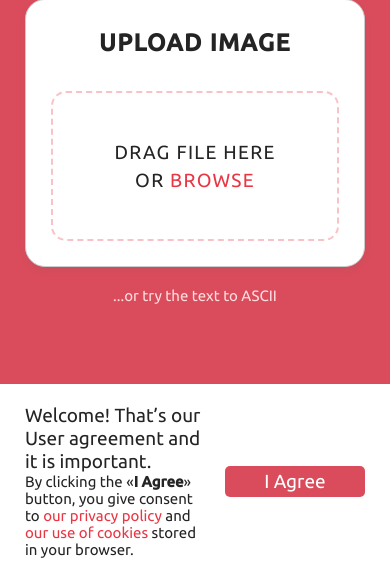
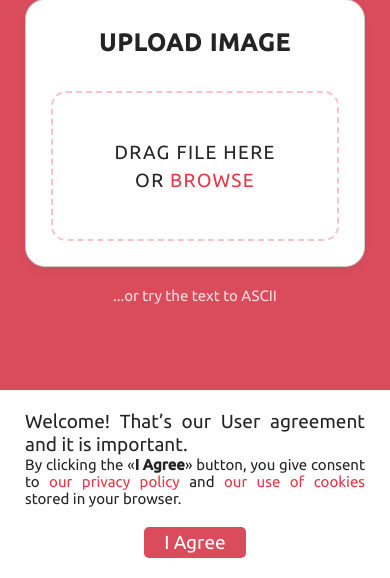
Before and after one commit to hermanTenuki/ASCII-Generator.site, a Django app: page / in a window 390 px wide. Shown: the part 266-844 px from the top of the page. Run offline with Django 3.2, Linux system fonts and the light colour scheme; style sheets or scripts are compiled from the project's sources; parts of the project's set-up code (start-up, migrations or seed data) failed here and were passed over.

Commit message:
User agreement styling
Fixed #40

```diff
--- a/app/static/css/media.css
+++ b/app/static/css/media.css
@@ -62,6 +62,19 @@
   body header .wrapper .switcher {
     grid-area: pos3;
     padding-bottom: 15px;
+  }
+  body .agreements .wrapper .inline_grid {
+    display: grid;
+    grid-template-columns: auto;
+  }
+  body .agreements .wrapper .inline_grid .text p {
+    text-align: justify;
+  }
+  body .agreements .wrapper .inline_grid .btn {
+    margin: auto;
+  }
+  body .agreements .wrapper .inline_grid .btn input[type=button] {
+    width: unset;
   }
 }
 @media screen and (max-width: 770px) {
--- a/app/static/css/media.less
+++ b/app/static/css/media.less
@@ -75,6 +75,29 @@
         .switcher {
           grid-area: pos3;
           padding-bottom: 15px;
+        }
+      }
+    }
+
+    .agreements {
+      .wrapper {
+        .inline_grid {
+          display: grid;
+          grid-template-columns: auto;
+
+          .text {
+            p {
+              text-align: justify;
+            }
+          }
+
+          .btn {
+            margin: auto;
+
+            input[type=button] {
+              width: unset;
+            }
+          }
         }
       }
     }
--- a/app/static/css/styles.css
+++ b/app/static/css/styles.css
@@ -1174,8 +1174,8 @@ footer .wrapper .language-switcher .language-switcher-window span {
 .agreements .wrapper .inline_grid {
   width: 100%;
   display: inline-grid;
-  grid-template-columns: auto 140px;
-  grid-column-gap: 20px;
+  grid-template-columns: auto auto;
+  grid-gap: 20px;
 }
 .agreements .wrapper .inline_grid .text p.upper-text {
   font-size: 19px;
@@ -1185,11 +1185,11 @@ footer .wrapper .language-switcher .language-switcher-window span {
   font-size: 15px;
 }
 .agreements .wrapper .inline_grid .btn {
-  margin: auto 0;
+  margin: auto 0 auto auto;
 }
 .agreements .wrapper .inline_grid .btn input[type=button] {
-  padding: 4px 0;
-  width: 100%;
+  padding: 4px 20px;
+  width: unset;
   font-size: 19px;
   transition: background-color 0.2s;
 }
--- a/app/static/css/styles.less
+++ b/app/static/css/styles.less
@@ -1394,8 +1394,8 @@ footer {
     .inline_grid {
       width: 100%;
       display: inline-grid;
-      grid-template-columns: auto 140px;
-      grid-column-gap: @elements-gap;
+      grid-template-columns: auto auto;
+      grid-gap: @elements-gap;
 
       .text {
         p.upper-text {
@@ -1409,11 +1409,11 @@ footer {
       }
 
       .btn {
-        margin: auto 0;
+        margin: auto 0 auto auto;
 
         input[type=button] {
-          padding: 4px 0;
-          width: 100%;
+          padding: 4px 20px;
+          width: unset;
           font-size: @font-size-normal;
           transition: background-color .2s;
         }
--- a/app/templates/app/base.html
+++ b/app/templates/app/base.html
@@ -29,9 +29,9 @@
     <link rel="shortcut icon" href="{% static 'favicon.ico' %}" type="image/x-icon">
     <link href="https://fonts.googleapis.com/css2?family=Pacifico&family=Ubuntu:wght@400;500&display=swap"
           rel="stylesheet">
-    <link rel="stylesheet" href="{% static 'css/styles.css' %}?5" type="text/css">
+    <link rel="stylesheet" href="{% static 'css/styles.css' %}?6" type="text/css">
     <link rel="stylesheet" href="{% static 'css/circle_loader.css' %}?1" type="text/css">
-    <link rel="stylesheet" href="{% static 'css/media.css' %}?3" type="text/css">
+    <link rel="stylesheet" href="{% static 'css/media.css' %}?4" type="text/css">
 </head>
 <body>
 <div id="borders-dashed">
```
